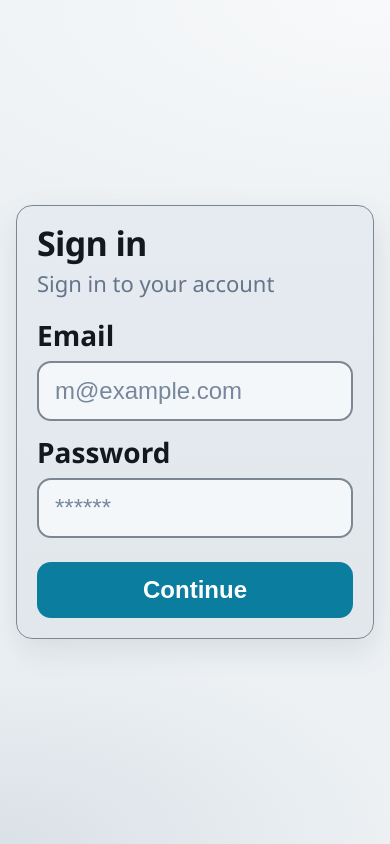
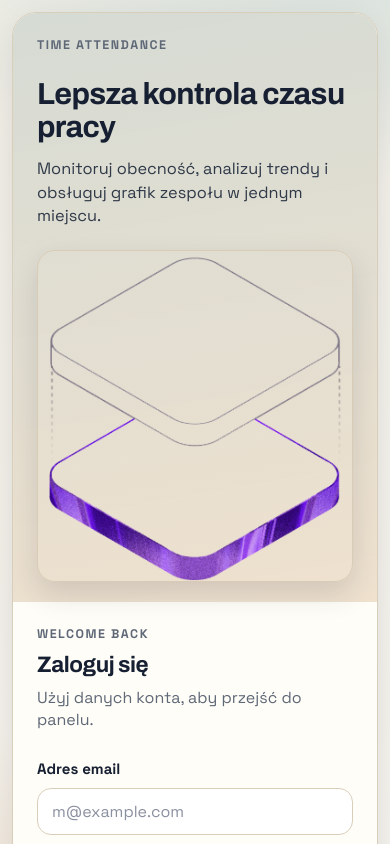
Before and after one commit to michalspoko18/time-attendance-web, a Svelte app in the folder web/: page /login in a window 390 px wide. Shown: the top 844 px of the page. Built offline with nearby package versions, Linux system fonts and the light colour scheme; no server answers.

Commit message:
Refactor login and dashboard modules with enhanced UI components and improved accessibility

```diff
--- a/web/src/app.css
+++ b/web/src/app.css
@@ -1,15 +1,25 @@
+@import url('https://fonts.googleapis.com/css2?family=Archivo:wght@600;700&family=Space+Grotesk:wght@400;500;700&display=swap');
+
 :root {
-  --bg: #edf1f4;
-  --card-bg: #e2e7ec;
-  --ink: #121820;
-  --muted: #66758a;
-  --border: #7d8792;
-  --input-bg: #f4f7fa;
-  --btn: #0b7ea0;
-  --btn-hover: #0a7392;
-  --danger: #b3232c;
-  --success: #116149;
-  --sans: 'Manrope', 'Avenir Next', 'Segoe UI', sans-serif;
+  --bg-0: #f4f1e8;
+  --bg-1: #f9f7f2;
+  --surface: #fffdf7;
+  --surface-2: #f2ece0;
+  --ink: #172032;
+  --muted: #5f6877;
+  --border: #d9ceba;
+  --brand: #146c7f;
+  --brand-strong: #0f5a69;
+  --accent: #d68031;
+  --ok: #2b7a4d;
+  --warn: #b46a22;
+  --alert: #af3e3e;
+  --danger: #af3e3e;
+  --radius-lg: 24px;
+  --radius-md: 14px;
+  --shadow: 0 16px 44px rgba(23, 32, 50, 0.13);
+  --headline: 'Archivo', 'Avenir Next', 'Segoe UI', sans-serif;
+  --sans: 'Space Grotesk', 'Avenir Next', 'Segoe UI', sans-serif;
 }
 
 * {
@@ -27,161 +37,401 @@ body {
   font-family: var(--sans);
   color: var(--ink);
   background:
-    radial-gradient(900px 400px at 100% 0%, rgba(255, 255, 255, 0.6), transparent 62%),
-    radial-gradient(700px 360px at 0% 100%, rgba(160, 176, 192, 0.25), transparent 58%),
-    var(--bg);
+    radial-gradient(800px 420px at 90% -10%, rgba(20, 108, 127, 0.16), transparent 68%),
+    radial-gradient(780px 460px at 0% 100%, rgba(214, 128, 49, 0.2), transparent 64%),
+    linear-gradient(145deg, var(--bg-0), var(--bg-1));
 }
 
-.login-page {
-  min-height: 100svh;
-  display: grid;
-  place-items: center;
-  padding: 24px;
+h1,
+h2,
+h3 {
+  margin: 0;
+  font-family: var(--headline);
+  letter-spacing: -0.02em;
 }
 
+h1 {
+  font-size: clamp(2rem, 3vw, 2.8rem);
+}
+
+h2 {
+  font-size: clamp(1.4rem, 2.2vw, 1.9rem);
+}
+
+p {
+  margin: 0;
+}
+
+.eyebrow {
+  margin: 0 0 10px;
+  font-size: 0.78rem;
+  letter-spacing: 0.12em;
+  text-transform: uppercase;
+  color: var(--muted);
+  font-weight: 700;
+}
+
+.subtitle {
+  margin-top: 10px;
+  color: var(--muted);
+  line-height: 1.35;
+}
+
+.login-page,
 .dashboard-page {
   min-height: 100svh;
   display: grid;
-  place-items: center;
-  padding: 24px;
+  align-items: center;
+  padding: clamp(18px, 2.4vw, 34px);
+}
+
+.login-shell {
+  width: min(1120px, 100%);
+  margin: 0 auto;
+  display: grid;
+  grid-template-columns: 1.1fr 0.9fr;
+  border-radius: var(--radius-lg);
+  overflow: hidden;
+  border: 1px solid var(--border);
+  background: var(--surface);
+  box-shadow: var(--shadow);
+  animation: rise-in 460ms ease;
+}
+
+.login-brand {
+  padding: clamp(24px, 4vw, 48px);
+  background:
+    linear-gradient(170deg, rgba(20, 108, 127, 0.13), rgba(214, 128, 49, 0.1)),
+    var(--surface-2);
+  display: grid;
+  gap: 14px;
+  align-content: start;
+}
+
+.brand-title {
+  font-size: clamp(1.9rem, 3vw, 2.8rem);
+}
+
+.brand-copy {
+  font-size: clamp(1.02rem, 1.8vw, 1.18rem);
+  line-height: 1.45;
+  color: #2f3948;
+  max-width: 42ch;
+}
+
+.brand-art {
+  width: min(430px, 100%);
+  margin-top: 8px;
+  border-radius: 18px;
+  border: 1px solid #d8ccb6;
+  box-shadow: 0 12px 28px rgba(44, 50, 66, 0.15);
 }
 
 .login-card {
-  width: min(560px, 100%);
-  border: 1.5px solid var(--border);
-  border-radius: 20px;
-  background: linear-gradient(180deg, #e5ebf0 0%, var(--card-bg) 100%);
-  padding: 28px;
-  box-shadow: 0 12px 30px rgba(84, 99, 114, 0.14);
-}
-
-.dashboard-card {
-  width: min(960px, 100%);
-  min-height: 72svh;
-  border: 1.5px solid var(--border);
-  border-radius: 20px;
-  background: linear-gradient(180deg, #e5ebf0 0%, var(--card-bg) 100%);
-  padding: 28px;
-  box-shadow: 0 12px 30px rgba(84, 99, 114, 0.14);
-}
-
-h1 {
-  margin: 0;
-  font-size: clamp(34px, 4vw, 46px);
-  line-height: 1.05;
-  letter-spacing: -0.02em;
-  font-weight: 800;
-}
-
-.subtitle {
-  margin: 12px 0 24px;
-  font-size: clamp(22px, 2.5vw, 30px);
-  color: var(--muted);
-  line-height: 1.2;
+  padding: clamp(24px, 3vw, 40px);
+  display: grid;
+  align-content: center;
 }
 
 .form {
+  margin-top: 24px;
   display: flex;
   flex-direction: column;
   gap: 10px;
 }
 
 label {
-  font-size: clamp(24px, 2.6vw, 34px);
+  font-size: 0.94rem;
   font-weight: 700;
-  line-height: 1.1;
-  margin-top: 6px;
+  margin-top: 4px;
 }
 
 input {
   width: 100%;
-  border: 2px solid var(--border);
-  border-radius: 14px;
-  padding: 14px 16px;
-  font-size: clamp(22px, 2.2vw, 30px);
-  background: var(--input-bg);
+  border: 1.4px solid var(--border);
+  border-radius: var(--radius-md);
+  padding: 12px 14px;
+  font-size: 1rem;
+  font-family: inherit;
+  background: #fff;
   color: var(--ink);
   outline: none;
-  transition: border-color 0.2s ease, box-shadow 0.2s ease;
+  transition: border-color 0.18s ease, box-shadow 0.18s ease;
 }
 
 input::placeholder {
-  color: #77879c;
+  color: #8b90a0;
 }
 
 input:focus-visible {
-  border-color: #4a6d8f;
-  box-shadow: 0 0 0 3px rgba(74, 109, 143, 0.2);
+  border-color: rgba(20, 108, 127, 0.85);
+  box-shadow: 0 0 0 3px rgba(20, 108, 127, 0.18);
 }
 
 button {
-  margin-top: 14px;
+  margin-top: 10px;
   border: 0;
-  border-radius: 14px;
-  background: var(--btn);
+  border-radius: var(--radius-md);
+  background: var(--brand);
   color: #fff;
-  font-size: clamp(24px, 2.4vw, 32px);
+  font-size: 0.97rem;
   font-weight: 700;
+  font-family: inherit;
   line-height: 1;
-  padding: 16px;
+  padding: 14px;
   cursor: pointer;
-  transition: background-color 0.2s ease, transform 0.2s ease;
+  transition: background-color 0.16s ease, transform 0.16s ease;
 }
 
 button:hover:enabled {
-  background: var(--btn-hover);
+  background: var(--brand-strong);
   transform: translateY(-1px);
 }
 
 button:disabled {
-  opacity: 0.7;
+  opacity: 0.72;
   cursor: not-allowed;
 }
 
+button.ghost {
+  margin: 0;
+  width: fit-content;
+  background: #fff;
+  color: var(--brand-strong);
+  border: 1px solid #bdd7de;
+  padding: 11px 14px;
+}
+
+button.ghost:hover:enabled {
+  background: #f0f8fa;
+}
+
+button.secondary {
+  margin: 0;
+  text-align: left;
+  border: 1px solid #d7dddf;
+  background: #fff;
+  color: #203146;
+  font-weight: 600;
+}
+
+button.secondary:hover:enabled {
+  background: #f8fbfc;
+  transform: none;
+}
+
 .feedback {
-  margin: 6px 2px 0;
-  font-size: 15px;
-  font-weight: 600;
+  margin: 4px 2px 0;
+  font-size: 0.9rem;
+  font-weight: 700;
 }
 
 .feedback.error {
   color: var(--danger);
 }
 
-.feedback.success {
-  color: var(--success);
+.dashboard-card {
+  width: min(1160px, 100%);
+  margin: 0 auto;
+  border: 1px solid var(--border);
+  border-radius: var(--radius-lg);
+  background: rgba(255, 253, 247, 0.95);
+  padding: clamp(20px, 2.5vw, 34px);
+  box-shadow: var(--shadow);
+  animation: rise-in 460ms ease;
+}
+
+.dashboard-header {
+  display: flex;
+  justify-content: space-between;
+  gap: 14px;
+  align-items: flex-start;
+}
+
+.dashboard-grid {
+  margin-top: 24px;
+  display: grid;
+  grid-template-columns: repeat(12, minmax(0, 1fr));
+  gap: 16px;
+}
+
+.panel {
+  border: 1px solid #e4dbc8;
+  border-radius: 18px;
+  background: #fff;
+  padding: 18px;
+  display: grid;
+  gap: 12px;
+}
+
+.panel.spotlight {
+  grid-column: span 7;
+  background:
+    linear-gradient(165deg, rgba(20, 108, 127, 0.09), rgba(214, 128, 49, 0.08)),
+    #fff;
+}
+
+.lead {
+  font-size: 1.04rem;
+  font-weight: 600;
+  color: #1e2b41;
+  line-height: 1.4;
+}
+
+.muted {
+  color: var(--muted);
+  line-height: 1.4;
+}
+
+.stats {
+  grid-column: span 5;
+  display: grid;
+  grid-template-columns: repeat(3, minmax(0, 1fr));
+  gap: 10px;
+}
+
+.stat-card {
+  border-radius: 14px;
+  border: 1px solid #e5dac8;
+  background: #fff;
+  padding: 12px;
+}
+
+.stat-label {
+  color: var(--muted);
+  font-size: 0.82rem;
+  text-transform: uppercase;
+  letter-spacing: 0.06em;
+}
+
+.stat-value {
+  margin-top: 4px;
+  font-family: var(--headline);
+  font-size: 1.8rem;
+}
+
+.stat-card.ok .stat-value {
+  color: var(--ok);
+}
+
+.stat-card.warn .stat-value {
+  color: var(--warn);
+}
+
+.stat-card.alert .stat-value {
+  color: var(--alert);
+}
+
+.panel:nth-child(3) {
+  grid-column: span 7;
+}
+
+.panel:nth-child(4) {
+  grid-column: span 5;
+}
+
+.event-list {
+  list-style: none;
+  padding: 0;
+  margin: 0;
+  display: grid;
+  gap: 10px;
+}
+
+.event-list li {
+  display: flex;
+  justify-content: space-between;
+  align-items: center;
+  gap: 12px;
+  padding: 10px 0;
+  border-bottom: 1px dashed #e9dfcc;
+}
+
+.event-list li:last-child {
+  border-bottom: 0;
+  padding-bottom: 0;
+}
+
+.event-person {
+  font-weight: 700;
+}
+
+.event-action {
+  color: var(--muted);
+  font-size: 0.93rem;
+  margin-top: 2px;
+}
+
+time {
+  color: #576172;
+  font-weight: 700;
+  font-size: 0.92rem;
+}
+
+.action-grid {
+  display: grid;
+  gap: 10px;
+}
+
+@keyframes rise-in {
+  from {
+    opacity: 0;
+    transform: translateY(12px);
+  }
+  to {
+    opacity: 1;
+    transform: translateY(0);
+  }
+}
+
+@media (max-width: 1020px) {
+  .login-shell {
+    grid-template-columns: 1fr;
+  }
+
+  .brand-art {
+    max-width: 360px;
+  }
+
+  .dashboard-grid {
+    grid-template-columns: repeat(2, minmax(0, 1fr));
+  }
+
+  .panel.spotlight,
+  .stats,
+  .panel:nth-child(3),
+  .panel:nth-child(4) {
+    grid-column: span 2;
+  }
 }
 
 @media (max-width: 640px) {
-  .login-page {
-    padding: 16px;
+  .login-page,
+  .dashboard-page {
+    padding: 12px;
   }
 
-  .dashboard-page {
-    padding: 16px;
+  .login-brand {
+    padding-bottom: 20px;
   }
 
-  .login-card {
-    padding: 20px;
-    border-radius: 16px;
+  .dashboard-header {
+    flex-direction: column;
+    align-items: flex-start;
   }
 
-  .dashboard-card {
-    min-height: 70svh;
-    padding: 20px;
-    border-radius: 16px;
+  .dashboard-grid {
+    grid-template-columns: 1fr;
   }
 
-  .subtitle {
-    margin: 8px 0 18px;
+  .panel.spotlight,
+  .stats,
+  .panel:nth-child(3),
+  .panel:nth-child(4) {
+    grid-column: span 1;
   }
 
-  label {
-    font-size: 28px;
-  }
-
-  input,
-  button {
-    font-size: 24px;
+  .stats {
+    grid-template-columns: 1fr;
   }
 }
--- a/web/src/modules/login/LoginModule.svelte
+++ b/web/src/modules/login/LoginModule.svelte
@@ -1,6 +1,7 @@
 <script lang="ts">
   import axios from 'axios';
   import { createEventDispatcher } from 'svelte';
+  import heroImage from '../../assets/hero.png';
   import { api } from '../../lib/api';
   import { setAccessToken } from '../../lib/auth';
 
@@ -49,12 +50,23 @@
 </script>
 
 <main class="login-page">
-  <section class="login-card" aria-labelledby="login-title">
-    <h1 id="login-title">Sign in</h1>
-    <p class="subtitle">Sign in to your account</p>
+  <section class="login-shell" aria-labelledby="login-title">
+    <aside class="login-brand">
+      <p class="eyebrow">Time Attendance</p>
+      <h1 class="brand-title">Lepsza kontrola czasu pracy</h1>
+      <p class="brand-copy">
+        Monitoruj obecność, analizuj trendy i obsługuj grafik zespołu w jednym miejscu.
+      </p>
+      <img src={heroImage} alt="Ilustracja panelu pracy" class="brand-art" />
+    </aside>
+
+    <article class="login-card">
+      <p class="eyebrow">Welcome back</p>
+      <h2 id="login-title">Zaloguj się</h2>
+      <p class="subtitle">Użyj danych konta, aby przejść do panelu.</p>
 
       <form class="form" on:submit={handleSubmit}>
-      <label for="email">Email</label>
+        <label for="email">Adres email</label>
         <input
           id="email"
           type="email"
@@ -64,12 +76,12 @@
           required
         />
 
-      <label for="password">Password</label>
+        <label for="password">Hasło</label>
         <input
           id="password"
           type="password"
           bind:value={password}
-        placeholder="******"
+          placeholder="Wpisz hasło"
           autocomplete="current-password"
           required
         />
@@ -79,8 +91,9 @@
         {/if}
 
         <button type="submit" disabled={loading}>
-        {#if loading}Signing in...{:else}Continue{/if}
+          {#if loading}Trwa logowanie...{:else}Przejdź do panelu{/if}
         </button>
       </form>
+    </article>
   </section>
 </main>
```
Also changed, not shown: web/src/modules/dashboard/DashboardModule.svelte (+94 -1 lines). Lines whose indentation alone changed are shown as unchanged.
